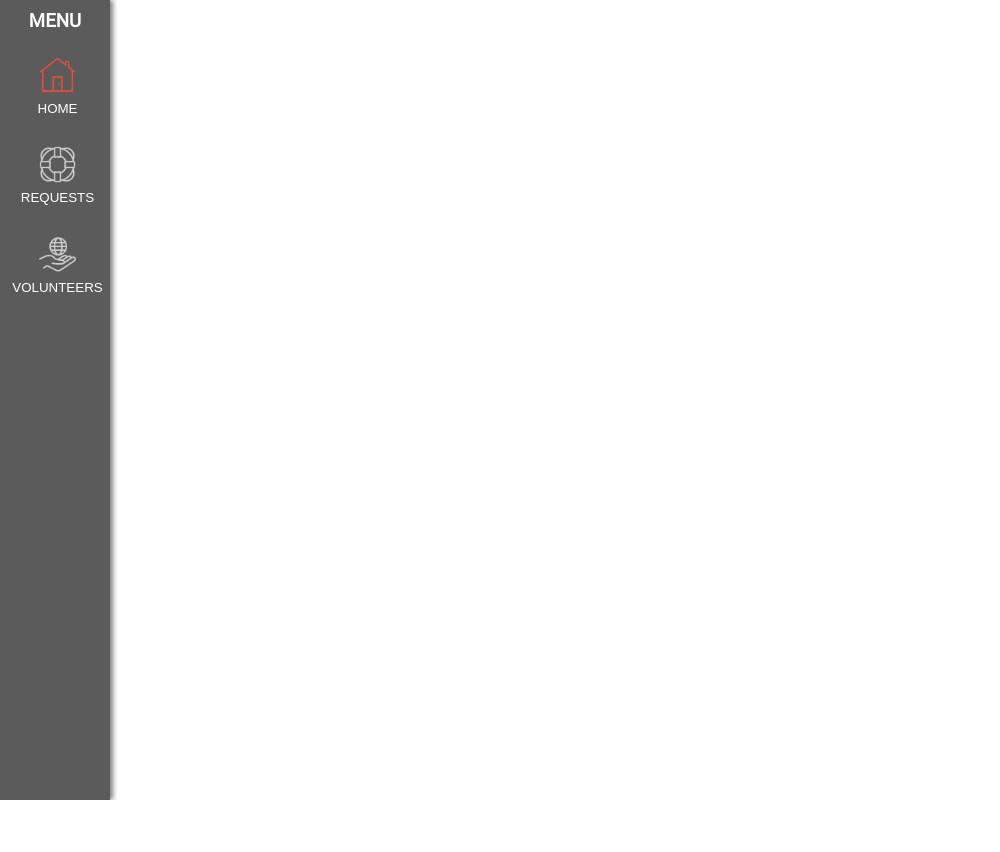
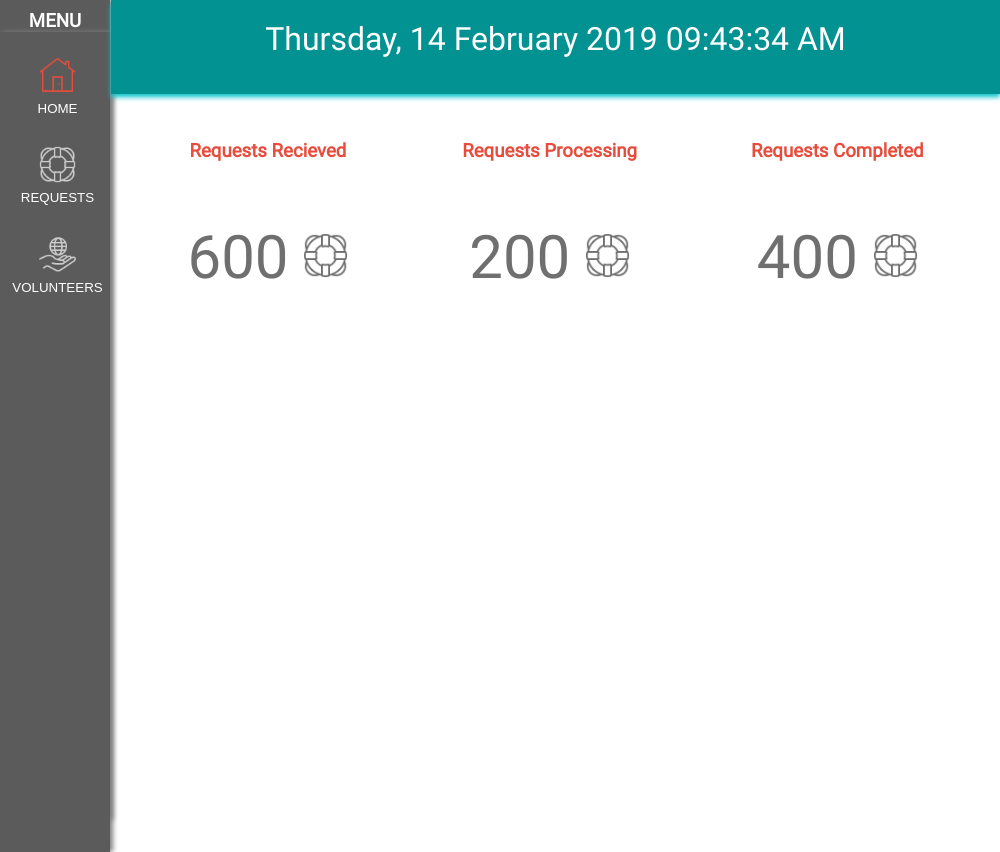
Before and after one commit to ameenahmedap/dm-desktop, an Electron app: page index.html in a window 1000 px wide. Before the commit the page ends 800 px from the top, so only its background shows below. Drawn offline with Linux system fonts and the light colour scheme.

Commit message:
request details, time, date added

```diff
--- a/css/main.css
+++ b/css/main.css
@@ -5,22 +5,6 @@
 body{
     margin: 0;
     font-family: 'Roboto';
-}
-.navigation {
-    width: 110px;
-    height: 100vh;
-    font-size: 14pt;
-    background-color: #5B5B5B;
-    justify-content: center;
-    box-shadow: 3px 0px 5px grey;
-}
-
-.navigation .header {
-    color: white;
-    font-weight: bold;
-    padding-top: 10px;
-    padding-bottom: 10px;
-    text-align: center;
 }
 .menu button{
     background-color: transparent;
@@ -36,9 +20,56 @@ body{
     border-left-style: solid;
     border-left-width: 5px;
     border-left-color: #e74c3c;
-    outline: none
+    outline: none;
 }
 .menu button img{
     width:40%;
     padding-bottom: 4px;
 }
+.grid-container {
+    display: grid;
+    grid-template-columns: 110px auto;
+    grid-gap: 1px;
+    font-size: 14pt;
+}
+.header,.menu {
+    color: white;
+    font-weight: bold;
+    padding-top: 10px;
+    padding-bottom: 10px;
+    text-align: center;
+    grid-area: 1 / 1 / 15 / 1 ;
+    background-color: #5B5B5B;
+    box-shadow: 3px 0px 5px grey;
+    height: 100vh;
+}
+.homeheader {
+    grid-area: 1 / 2 / 1 / 5 ;
+    padding-top: 20px;
+    text-align: center;
+    color: rgb(255, 255, 255);
+    font-size: 24pt;
+    background-color: rgb(3, 146, 146);
+    box-shadow: 0px 3px 5px rgb(0, 194, 201);
+}
+.homeleft {
+    grid-area: 2 / 2 / 15 / 3 ;
+    text-align: center;
+    padding-top: 20px;
+    padding-left: 20px;
+}
+.homemain {
+    grid-area: 2 / 3 / 15 / 4 ;
+    text-align: center;
+    padding-top: 20px;
+}
+.homeright {
+    grid-area: 2 / 4 / 15 / 5 ;
+    text-align: center;
+    padding-top: 20px;
+    padding-right: 20px;
+}
+p {
+    font-size: 45pt;
+    color: #6F6F6F;
+}
--- a/index.html
+++ b/index.html
@@ -3,10 +3,9 @@
 
 <head>
     <title>Control Panel</title>
-
+    <meta name="viewport" content="width=device-width, initial-scale=1.0">
     <link rel="stylesheet" type="text/css" href="css/main.css">
 </head>
-
 <script>
 function pictureChange1() {
     document.getElementById('home').src = "assets/img/homeactive.png";
@@ -23,11 +22,41 @@
     document.getElementById('requests').src = "assets/img/requestinactive.png";
     document.getElementById('volunteer').src = "assets/img/volunteeractive.png";
 }
+function date_time(id)
+{
+        date = new Date;
+        days = new Array('Sunday', 'Monday', 'Tuesday', 'Wednesday', 'Thursday', 'Friday', 'Saturday');
+        months = new Array('January', 'February', 'March', 'April', 'May', 'June', 'Jully', 'August', 'September', 'October', 'November', 'December');
+        year = date.getFullYear();
+        month = date.getMonth();
+        d = date.getDate();
+        day = date.getDay();
+        m = date.getMinutes();
+        s = date.getSeconds();
+        ampm = "AM";
+        h = date.getHours();
+        if(h>12)
+        {
+        		h = h-12;
+                ampm="PM"
+        }
+        h = checkTime(h);
+        m = checkTime(m);
+        s = checkTime(s);
+        function checkTime(i) {
+            if (i < 10) {i = "0" + i};
+            return i;
+        }
+        result = ''+days[day]+', '+d+' '+months[month]+' '+year+' '+h+':'+m+':'+s+" "+ampm;
+        document.getElementById(id).innerHTML = result;
+        setTimeout('date_time("'+id+'");','1000');
+        return true;
+}
 </script>
-
 <body>
-    <div class="navigation">
-        <div class="header">MENU</div>
+    <div class="grid-container">
+        <div class="header">
+            MENU
             <div class="menu">
                 <button onclick="pictureChange1()">
                     <img class="active" id="home" src="assets/img/homeactive.png" />
@@ -43,6 +72,24 @@
                 </button>
             </div>
         </div>
+        <div class="homeheader">
+            <span id="date_time"></span>
+            <script type="text/javascript">window.onload = date_time('date_time');</script>
+        </div>
+        <div class="homeleft">
+            <h4 style="color: #e74c3c";>Requests Recieved</h4>
+            <p>600 <img src="assets/img/homerequest.png" style="width:45px";></p>
+        </div>
+        <div class="homemain">
+            <h4 style="color: #e74c3c";>Requests Processing</h4>
+            <p>200 <img src="assets/img/homerequest.png" style="width:45px";></p>
+        </div>
+        <div class="homeright">
+            <h4 style="color: #e74c3c";>Requests Completed</h4>
+            <p>400 <img src="assets/img/homerequest.png" style="width:45px";></p>
+        </div>
+    </div>
+
 </body>
 
 </html>
```
Also changed, not shown: assets/img/homerequest.png (added). Lines whose indentation alone changed are shown as unchanged.
